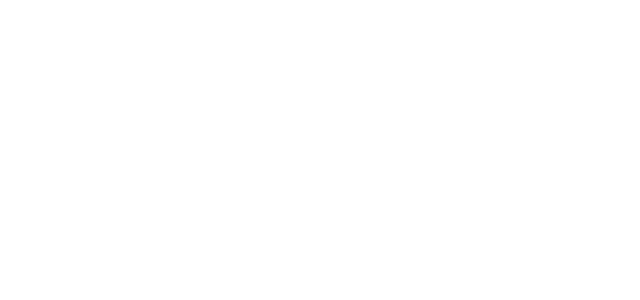
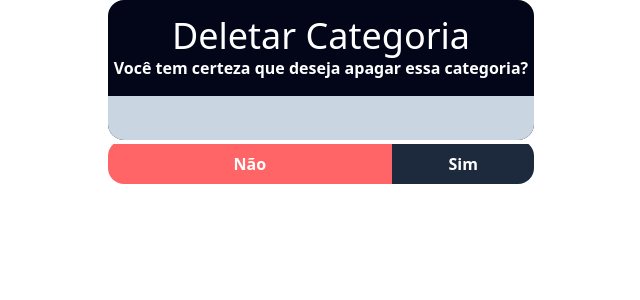
Before and after one commit to gen-projects/Front-TravelWithMe, a React (Vite) app: page /deletarcategoria/1 in a window 1280 px wide. Before the commit this address had no page. Shown: the top 300 px of the page, without its empty margins (319-959 px from the left). Built offline with nearby package versions, Linux system fonts and the light colour scheme; no server answers.

Commit message:
feature: Deletar categoria

```diff
--- a/src/App.tsx
+++ b/src/App.tsx
@@ -2,6 +2,7 @@ import { BrowserRouter, Route, Routes } from 'react-router'
 import './App.css'
 import ListarCategoria from './components/categoria/listarCategoria/ListarCategoria'
 import FormCategoria from './components/categoria/formCategoria/FormCategoria'
+import DeletarCategoria from './components/categoria/deletarCategoria/DeletarCategoria'
 
 function App() {
   return (
@@ -24,7 +25,7 @@ function App() {
             <Route path="/cadastrarcategorias" element={<FormCategoria />} />
             <Route path="/editarcategorias/:id" element={<FormCategoria />} />
             <Route path="/categoria/:id" element={<h1>a</h1>} />
-            <Route path="/deletarcategoria" element={<h1>a</h1>} />
+            <Route path="/deletarcategoria/:id" element={<DeletarCategoria />} />
           </Routes>
         </div>
 
--- /dev/null
+++ b/src/components/categoria/deletarCategoria/DeletarCategoria.tsx
@@ -0,0 +1,76 @@
+import { useEffect, useState } from "react"
+import { useNavigate, useParams } from "react-router"
+import Categoria from "../../../models/Categoria"
+import { buscar, deletar } from "../../../services/Service"
+
+function DeletarCategoria() {
+
+    const navigate = useNavigate()
+
+    const[categoria, setCategoria] = useState<Categoria>({} as Categoria)
+
+    const {id} = useParams<{id: string}>()
+
+    function retornar(){
+        navigate("/categorias")
+    }
+
+    async function buscarPorId(id:string) {
+        try{
+            await buscar(`/categorias/${id}`, setCategoria,)
+        }catch(error: any){
+            alert("Erro ao buscar por Id")
+        }
+    }
+
+    useEffect(() => {
+        if(id !== undefined){
+            buscarPorId(id)
+        }
+    }, [id])
+
+    async function deletarCategoria() {
+        try
+        {
+            await deletar(`/categorias/${id}`)
+            alert('Categoria apagada com sucesso')
+        }catch(error:any)
+        {
+            alert('Erro ao deletar o tema')
+        }
+        retornar()
+    }
+
+    return (
+        <>
+        <div className="w-1/3 mx-auto overflow-hidden bg-slate-950 rounded-2xl">
+            <h1 className="text-4xl text-center text-white mt-4">
+                Deletar Categoria
+            </h1>
+            <p className="font-semibold text-center  text-white mb-4">
+                Você tem certeza que deseja apagar essa categoria?
+            </p>
+            <div className="flex flex-col text-center bg-slate-300 pt-1">
+                <p className="py-2 text-3xl font-bold">
+                    {categoria.categoria}
+                </p>
+                <p className="pb-6 text-2xl">
+                    {categoria.descricao}
+                </p>
+            </div>
+        </div>
+        <div className="w-1/3 pt-1 mx-auto flex flex-row rounded-2xl overflow-hidden">
+                <button className="bg-red-400 text-white font-semibold w-2/3 py-2
+                                hover:bg-red-600 hover:font-bold" onClick={retornar}>
+                    Não
+                </button>
+                <button className="bg-slate-800 text-white font-semibold w-1/3 py-2
+                                hover:bg-slate-600 hover:font-bold" onClick={deletarCategoria}>
+                    Sim
+                </button>
+        </div>
+        </>
+    )
+}
+
+export default DeletarCategoria
--- a/src/components/categoria/linhaCategoria/LinhaCategoria.tsx
+++ b/src/components/categoria/linhaCategoria/LinhaCategoria.tsx
@@ -1,6 +1,5 @@
-import {TrashSimple } from "@phosphor-icons/react"
+import {PencilSimple, TrashSimple } from "@phosphor-icons/react"
 import Categoria from "../../../models/Categoria"
-import ModalCategoria from "../modalCategoria/ModalCategoria"
 import { Link } from "react-router"
 
 interface LinhaCategoriaProps{
@@ -15,12 +14,16 @@ function LinhaCategoria({categoria}: LinhaCategoriaProps) {
         <td className="border-b border-gray-300">{categoria.descricao}</td>
 
         <td className="border-b border-gray-300">
-            <ModalCategoria/>
+            <div className="flex justify-center">
+                <Link to={`/editarcategorias/${categoria.id}`}>
+                    <PencilSimple size={32} className="hover:opacity-60 hover:size-8.5" />
+                </Link>
+            </div>
         </td>
 
         <td className="border-b border-gray-300">
             <div className="flex justify-center">
-                <Link to={`/editarcategorias/${categoria.id}`}>
+                <Link to={`/deletarcategoria/${categoria.id}`}>
                     <TrashSimple size={32} className='hover:opacity-60 hover:size-8.5' />
                 </Link>
             </div>
--- a/src/components/categoria/modalCategoria/ModalCategoria.css
+++ /dev/null
@@ -1,4 +0,0 @@
-.popup-content {
-    border-radius: 1rem;
-    padding-bottom: 2rem;
-}
--- a/src/components/categoria/modalCategoria/ModalCategoria.tsx
+++ /dev/null
@@ -1,24 +0,0 @@
-import { PencilSimple } from '@phosphor-icons/react'
-import Popup from 'reactjs-popup'
-import 'reactjs-popup/dist/index.css';
-import './ModalCategoria.css'
-import FormCategoria from '../formCategoria/FormCategoria';
-
-function ModalCategoria() {
-    return (
-        <Popup
-            trigger={
-                <button>
-                    <PencilSimple size={32} className="hover:opacity-60 hover:size-8.5" />
-                </button>
-                // <div className="flex justify-center cursor-pointer">
-                //     <PencilSimple size={32} className="hover:opacity-60 hover:size-8.5" />
-                // </div>
-            }
-        >
-            <FormCategoria/>
-        </Popup>
-    )
-}
-
-export default ModalCategoria
--- a/src/services/Service.ts
+++ b/src/services/Service.ts
@@ -16,3 +16,6 @@ export const atualizar = async(url:string, dados: Object, setDados: Function) =>
     const resposta = await api.put(url,dados)
     setDados(resposta.data)
 }
+export const deletar = async (url: string) => {
+    await api.delete(url)
+}
```
